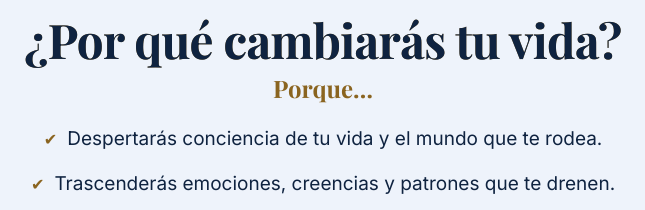
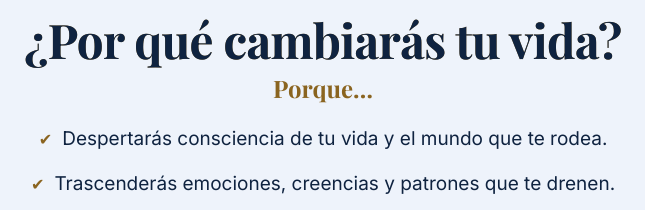
Before and after one commit to tapellaweb-cmd/areas-maestras, a plain HTML site: page index.html in a window 1280 px wide. Shown: the part 3320-3530 px from the top of the page, 317-962 px from the left. Drawn offline with Linux system fonts and the light colour scheme.

Commit message:
Landing: 'consciencia' con sc en el primer ítem
Co-Authored-By: Claude Sonnet 5.5 <noreply@anthropic.com>

```diff
--- a/index.html
+++ b/index.html
@@ -228,7 +228,7 @@ src="https://www.facebook.com/tr?id=4065911757006473&ev=PageView&noscript=1"
   <div class="container">
     <div class="tools-box">
     <h2 class="center tools-h"><b>¿Por qué cambiarás tu vida?</b></h2>
-    <div class="tools-p"><p class="tools-close" style="margin:-12px 0 20px">Porque…</p><p class="tick">Despertarás conciencia de tu vida y el mundo que te rodea.</p><p class="tick">Trascenderás emociones, creencias y patrones que te drenen.</p><p class="tick">Soltarás todo lo que hoy para vos es una carga.</p><p class="tick">Integrarás la comunidad Almas Nobles, un entorno expansivo y potenciador.</p><p class="tick">Se potenciarán así tus capacidades, valores y confianza.</p><p class="tick">Emergerá tu forma de ser y actuar naturalmente.</p><p class="tools-close" style="font-size:clamp(24px,4.5vw,34px)!important;line-height:1.2">Y en definitiva, todo empezará a ocurrir…</p><p class="tools-close">Lograrás esa vida plena y expandida que siempre soñaste.</p></div>
+    <div class="tools-p"><p class="tools-close" style="margin:-12px 0 20px">Porque…</p><p class="tick">Despertarás consciencia de tu vida y el mundo que te rodea.</p><p class="tick">Trascenderás emociones, creencias y patrones que te drenen.</p><p class="tick">Soltarás todo lo que hoy para vos es una carga.</p><p class="tick">Integrarás la comunidad Almas Nobles, un entorno expansivo y potenciador.</p><p class="tick">Se potenciarán así tus capacidades, valores y confianza.</p><p class="tick">Emergerá tu forma de ser y actuar naturalmente.</p><p class="tools-close" style="font-size:clamp(24px,4.5vw,34px)!important;line-height:1.2">Y en definitiva, todo empezará a ocurrir…</p><p class="tools-close">Lograrás esa vida plena y expandida que siempre soñaste.</p></div>
     </div>
 
   </div>
```
